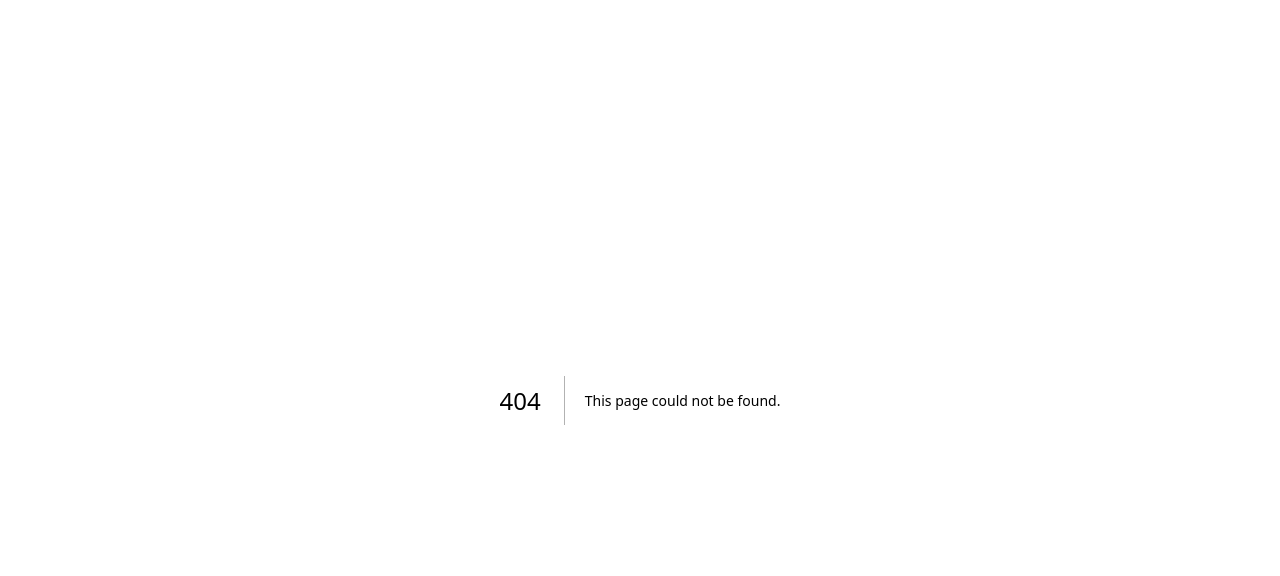
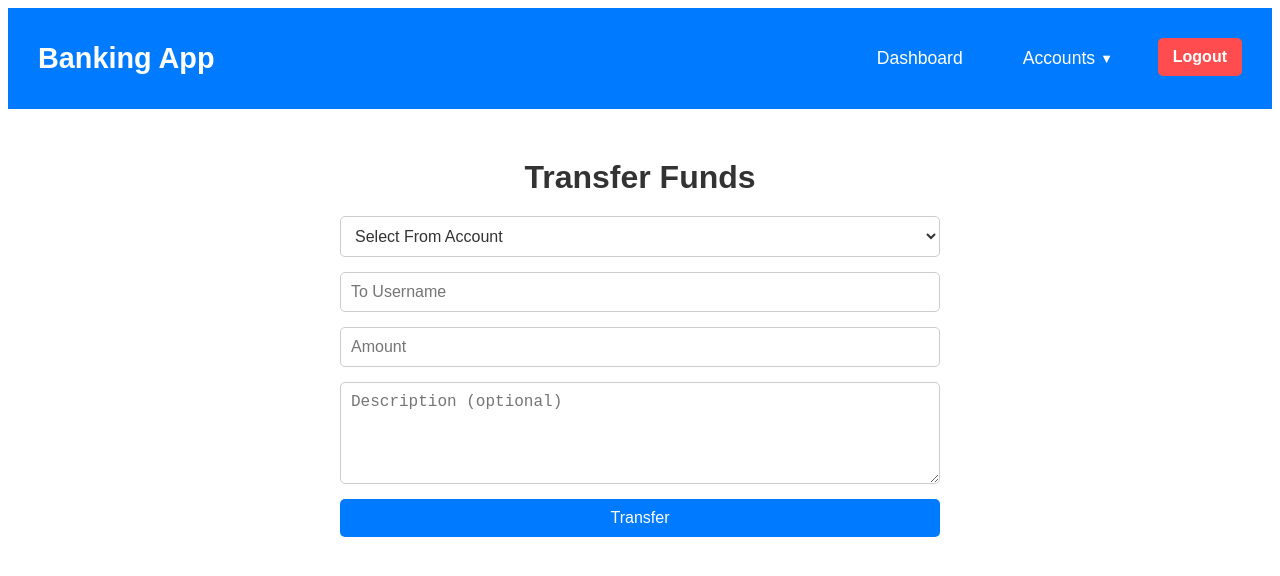
Before and after one commit to NormieNoob/Ai_Bank, a Next.js app in the folder frontend/: page /1/accounts/transfer in a window 1280 px wide. Before the commit this address had no page. Shown: the top 576 px of the page. Built offline with nearby package versions, Linux system fonts and the light colour scheme.

Commit message:
created UI for the transfer page

```diff
--- /dev/null
+++ b/frontend/src/app/[uname]/accounts/transfer/layout.js
@@ -0,0 +1,11 @@
+import Navbar from "../../components/navbar"
+export default function RootLayout({ children }) {
+  return (
+      <body>
+        <header>
+        </header>
+        <Navbar />
+        {children}
+      </body>
+  );
+}
--- /dev/null
+++ b/frontend/src/app/[uname]/accounts/transfer/page.js
@@ -0,0 +1,133 @@
+"use client";
+
+import { useState } from "react";
+
+export default function TransferPage() {
+  const [fromAccount, setFromAccount] = useState(""); // State to track selected "From Account"
+  const [toUsername, setToUsername] = useState(""); // State to track "To Username"
+  const [amount, setAmount] = useState(""); // State to track transfer amount
+  const [description, setDescription] = useState(""); // State to track transfer description
+  const [message, setMessage] = useState("");
+
+  const handleSubmit = (e) => {
+    e.preventDefault();
+
+    if (!fromAccount || !toUsername || !amount) {
+      setMessage("Please fill out all required fields to complete the transfer.");
+      return;
+    }
+
+    // Handle transfer logic here
+    console.log(`Transferring ${amount} from ${fromAccount} to ${toUsername}`);
+    console.log(`Description: ${description}`);
+    setMessage(
+      `Successfully transferred $${amount} from your ${fromAccount} account to ${toUsername}.`
+    );
+  };
+
+  return (
+    <div style={styles.container}>
+      <h1 style={styles.heading}>Transfer Funds</h1>
+      <form onSubmit={handleSubmit} style={styles.form}>
+        {/* From Account Dropdown */}
+        <select
+          value={fromAccount}
+          onChange={(e) => setFromAccount(e.target.value)}
+          style={styles.select}
+        >
+          <option value="">Select From Account</option>
+          <option value="Checking">Checking Account</option>
+          <option value="Savings">Savings Account</option>
+        </select>
+
+        {/* To Username */}
+        <input
+          type="text"
+          value={toUsername}
+          onChange={(e) => setToUsername(e.target.value)}
+          placeholder="To Username"
+          style={styles.input}
+        />
+
+        {/* Amount */}
+        <input
+          type="number"
+          value={amount}
+          onChange={(e) => setAmount(e.target.value)}
+          placeholder="Amount"
+          style={styles.input}
+        />
+
+        {/* Description */}
+        <textarea
+          value={description}
+          onChange={(e) => setDescription(e.target.value)}
+          placeholder="Description (optional)"
+          style={styles.textarea}
+        ></textarea>
+
+        {/* Submit Button */}
+        <button type="submit" style={styles.button}>
+          Transfer
+        </button>
+
+        {/* Success/Error Message */}
+        {message && <p style={styles.message}>{message}</p>}
+      </form>
+    </div>
+  );
+}
+
+const styles = {
+  container: {
+    maxWidth: "600px",
+    margin: "50px auto",
+    textAlign: "center",
+    fontFamily: "Arial, sans-serif",
+  },
+  heading: {
+    fontSize: "2rem",
+    marginBottom: "20px",
+    color: "#333",
+  },
+  form: {
+    display: "flex",
+    flexDirection: "column",
+    gap: "15px",
+  },
+  select: {
+    padding: "10px",
+    fontSize: "16px",
+    borderRadius: "5px",
+    border: "1px solid #ccc",
+    backgroundColor: "#fff",
+    color: "#333",
+  },
+  input: {
+    padding: "10px",
+    fontSize: "16px",
+    borderRadius: "5px",
+    border: "1px solid #ccc",
+  },
+  textarea: {
+    padding: "10px",
+    fontSize: "16px",
+    borderRadius: "5px",
+    border: "1px solid #ccc",
+    height: "80px",
+  },
+  button: {
+    padding: "10px",
+    fontSize: "16px",
+    borderRadius: "5px",
+    border: "none",
+    backgroundColor: "#007bff",
+    color: "#fff",
+    cursor: "pointer",
+  },
+  message: {
+    marginTop: "20px",
+    fontSize: "16px",
+    color: "#28a745",
+  },
+};
```
